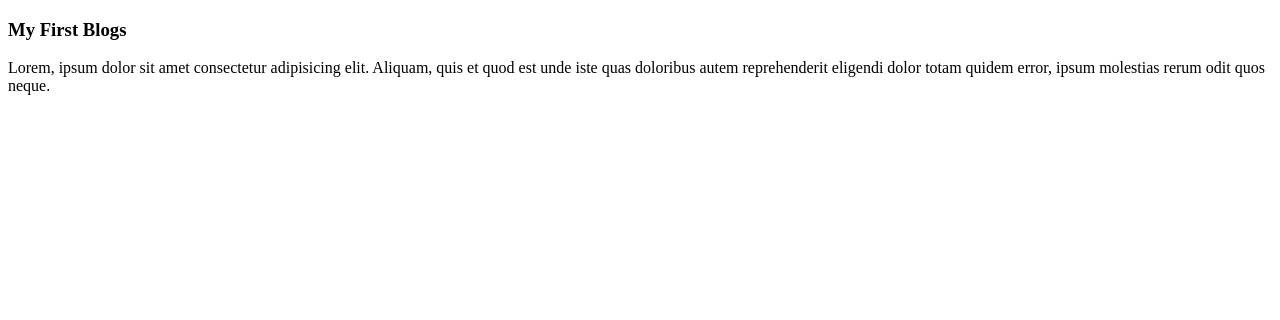
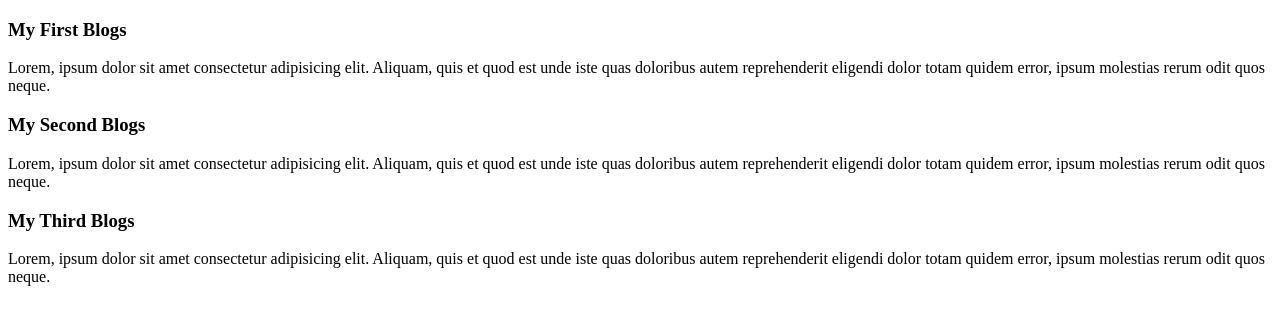
Before and after one commit to Polas2010/Web-Development, a plain HTML site: page index.html in a window 1280 px wide. Drawn offline with Linux system fonts and the light colour scheme.

Commit message:
two blogs add

```diff
--- a/index.html
+++ b/index.html
@@ -8,7 +8,17 @@
 <body>
     <div>
         <h3>My First Blogs</h3>
-    <p>Lorem, ipsum dolor sit amet consectetur adipisicing elit. Aliquam, quis et quod est unde iste quas doloribus autem reprehenderit eligendi dolor totam quidem error, ipsum molestias rerum odit quos neque.</p>
+        <p>Lorem, ipsum dolor sit amet consectetur adipisicing elit. Aliquam, quis et quod est unde iste quas doloribus autem reprehenderit eligendi dolor totam quidem error, ipsum molestias rerum odit quos neque.</p>
+
+    </div>
+    <div>
+        <h3>My Second Blogs</h3>
+        <p>Lorem, ipsum dolor sit amet consectetur adipisicing elit. Aliquam, quis et quod est unde iste quas doloribus autem reprehenderit eligendi dolor totam quidem error, ipsum molestias rerum odit quos neque.</p>
+
+    </div>
+    <div>
+        <h3>My Third Blogs</h3>
+        <p>Lorem, ipsum dolor sit amet consectetur adipisicing elit. Aliquam, quis et quod est unde iste quas doloribus autem reprehenderit eligendi dolor totam quidem error, ipsum molestias rerum odit quos neque.</p>
 
     </div>
 
```
